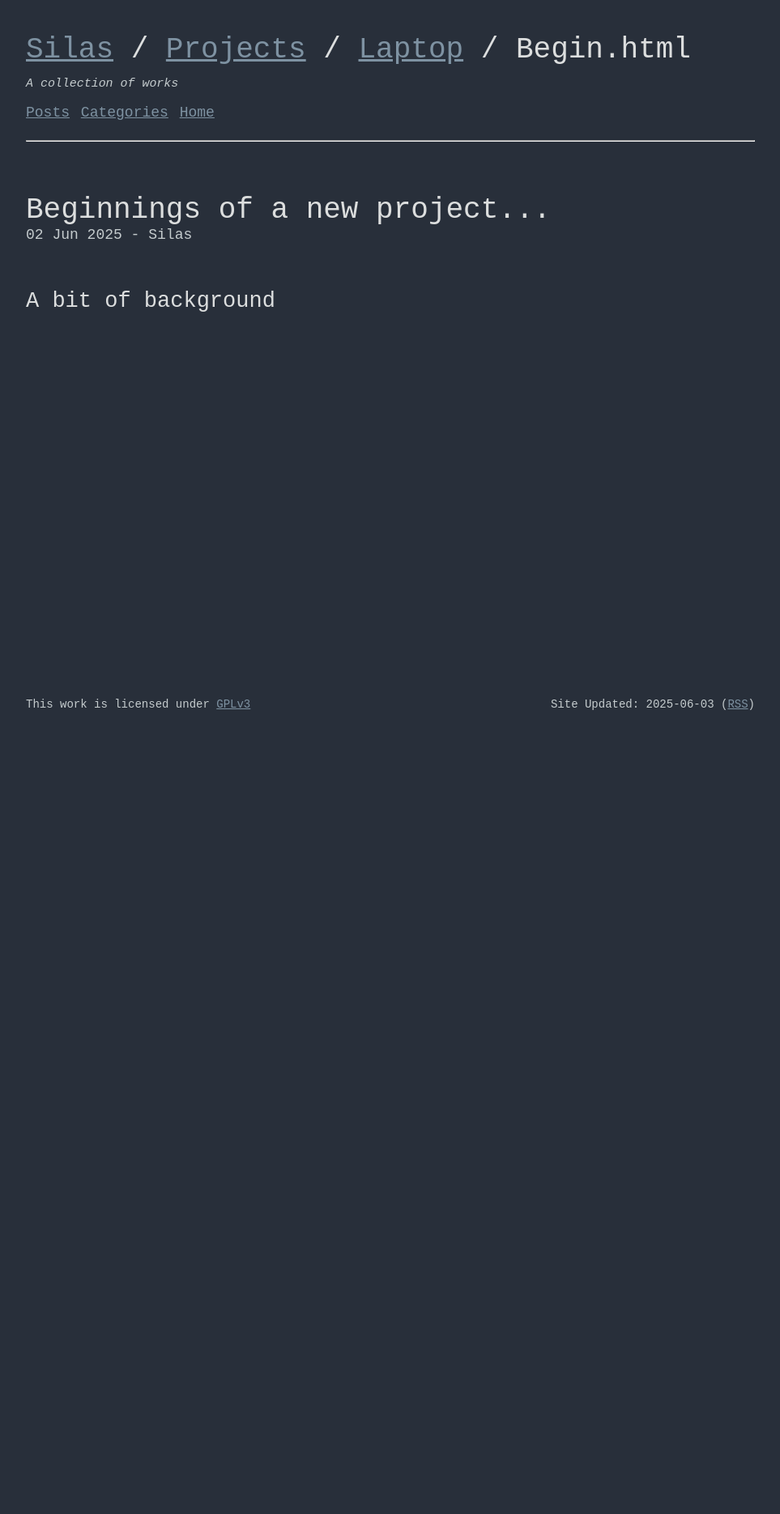
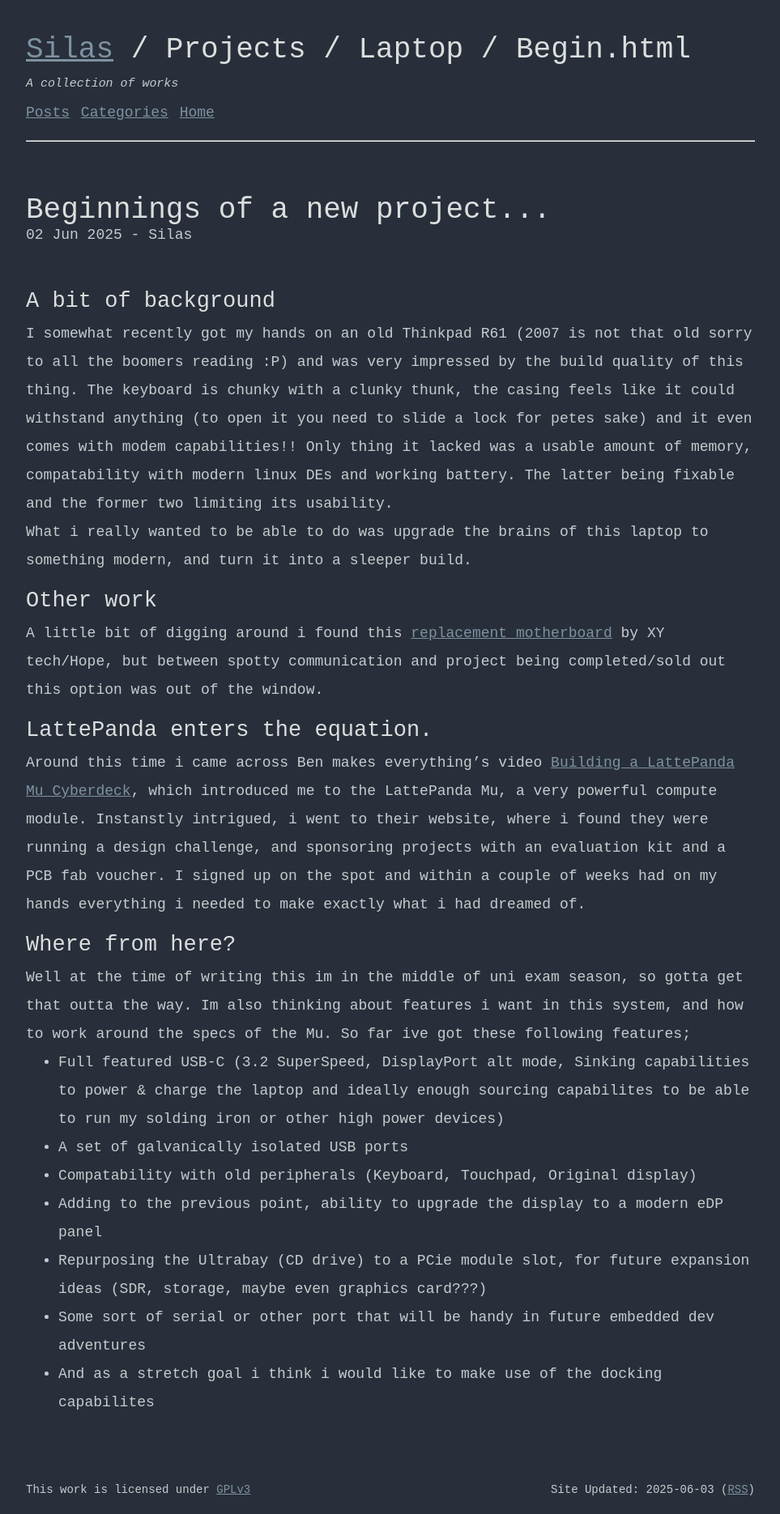
Before and after one commit to Cryaniptic/Cryaniptic.github.io, a Jekyll site: the page built from Projects/Laptop/_posts/2025-06-02-Begin.md, in a window 1280 px wide. Shown: the whole page at 81% size, without its empty margins (158-1121 px from the left). Built offline with Jekyll 4.4.1, drawn with Linux system fonts in a browser that asks for light colours; before the commit the page ends 900 px from its top, so only the background shows below that.

Commit message:
laptop first post

```diff
--- a/Projects/Laptop/_posts/2025-06-02-Begin.md
+++ b/Projects/Laptop/_posts/2025-06-02-Begin.md
@@ -6,3 +6,26 @@ categories: Laptop
 ---
 
 ## A bit of background
+
+I somewhat recently got my hands on an old Thinkpad R61 (2007 is not that old sorry to all the boomers reading :P) and was very impressed by the build quality of this thing. The keyboard is chunky with a clunky thunk, the casing feels like it could withstand anything (to open it you need to slide a lock for petes sake) and it even comes with modem capabilities!! Only thing it lacked was a usable amount of memory, compatability with modern linux DEs and working battery. The latter being fixable and the former two limiting its usability.
+
+What i really wanted to be able to do was upgrade the brains of this laptop to something modern, and turn it into a sleeper build.
+
+## Other work
+
+A little bit of digging around i found this [replacement motherboard](https://www.xyte.ch/t700-crowdfunding/) by XY tech/Hope, but between spotty communication and project being completed/sold out this option was out of the window.
+
+## LattePanda enters the equation.
+
+Around this time i came across Ben makes everything's video [Building a LattePanda Mu Cyberdeck](https://youtu.be/o00P7wHbd2c?si=Uj9k3dJWy2TDP5Qx), which introduced me to the LattePanda Mu, a very powerful compute module. Instanstly intrigued, i went to their website, where i found they were running a design challenge, and sponsoring projects with an evaluation kit and a PCB fab voucher. I signed up on the spot and within a couple of weeks had on my hands everything i needed to make exactly what i had dreamed of.
+
+## Where from here?
+
+Well at the time of writing this im in the middle of uni exam season, so gotta get that outta the way. Im also thinking about features i want in this system, and how to work around the specs of the Mu. So far ive got these following features;
+ - Full featured USB-C (3.2 SuperSpeed, DisplayPort alt mode, Sinking capabilities to power & charge the laptop and ideally enough sourcing capabilites to be able to run my solding iron or other high power devices)
+ - A set of galvanically isolated USB ports
+ - Compatability with old peripherals (Keyboard, Touchpad, Original display)
+ - Adding to the previous point, ability to upgrade the display to a modern eDP panel
+ - Repurposing the Ultrabay (CD drive) to a PCie module slot, for future expansion ideas (SDR, storage, maybe even graphics card???)
+ - Some sort of serial or other port that will be handy in future embedded dev adventures
+ - And as a stretch goal i think i would like to make use of the docking capabilites
--- a/_includes/header.html
+++ b/_includes/header.html
@@ -13,7 +13,7 @@
             {% if forloop.last %}
                 <span>{{ part | replace:'-',' ' | capitalize }}</span>
             {% else %}
-                <a href="{{ site.baseurl }}{{ path }}/">{{ part | replace:'-',' ' | capitalize }}</a>
+                <span>{{ part | replace:'-',' ' | capitalize }}</span>
             {% endif %}
         {% endfor %}
     </h1>
```
Also changed, not shown: index.md (+0 -1 lines).
